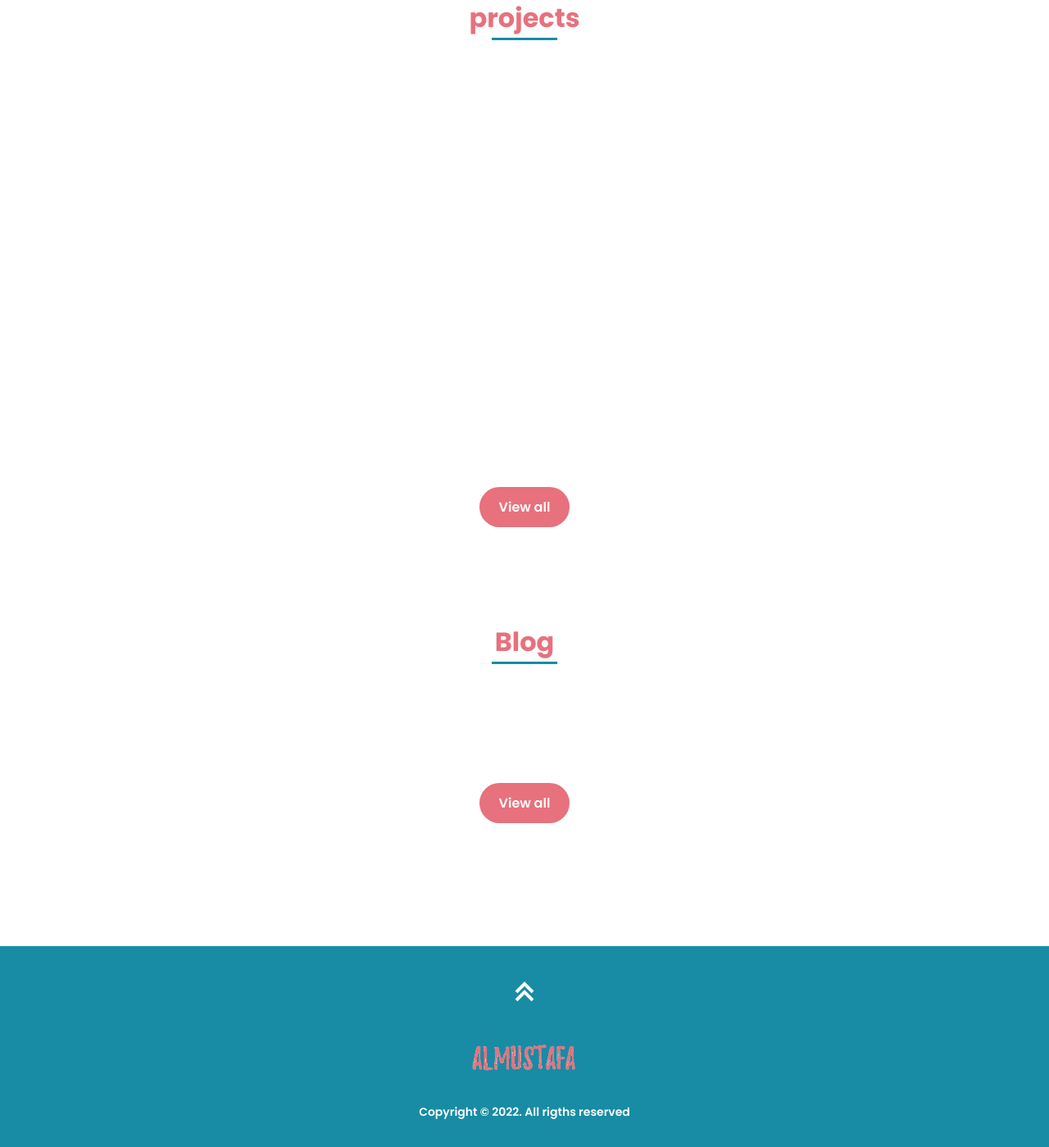
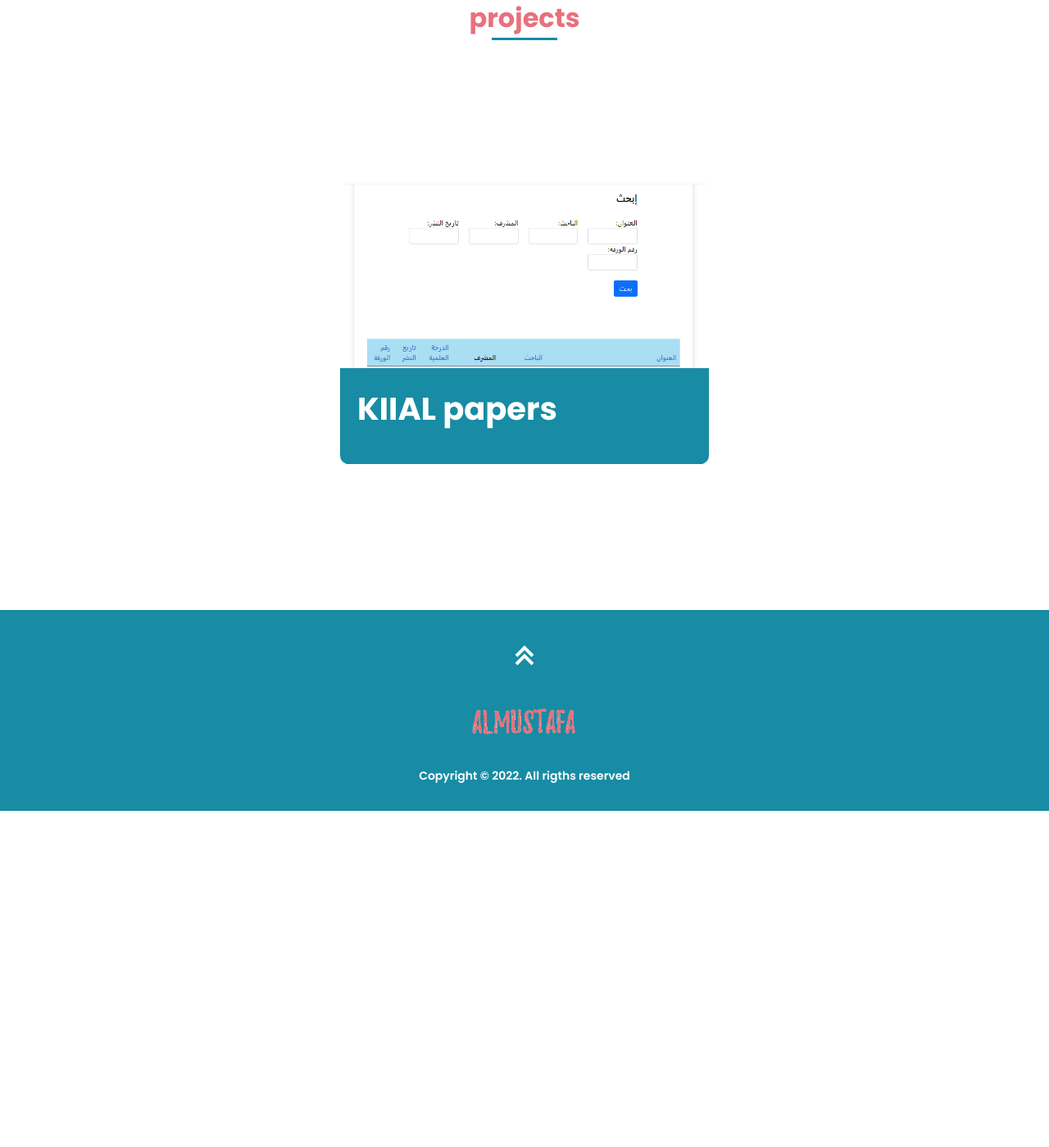
Before and after one commit to almustafa-noureddin/Portfolio-website, a Django app: page / in a window 1280 px wide. Shown: the part 2132-3531 px from the top of the page at 82% size. After the commit the page ends 3121 px from the top, so only its background shows below. Run offline with Django 3.2, Linux system fonts and the light colour scheme; data that the repository does not hold is empty.

Commit message:
Fixing bugs
had to slim down on many things because of the limiations of  heroku's
free tier

```diff
--- a/base/models.py
+++ b/base/models.py
@@ -69,12 +69,12 @@ class UserProfile(models.Model):
         verbose_name = 'User Profile'
 
     user = models.OneToOneField(User, on_delete=models.CASCADE)
-    avatar = models.ImageField(blank=True, null=True, upload_to="avatar")
+
     title = models.CharField(max_length=200, blank=True, null=True)
     bio = models.TextField(blank=True, null=True)
     skill_categories = models.ManyToManyField(SkillCategory, blank=True)
     skills = models.ManyToManyField(Skill, blank=True)
-    cv = models.FileField(blank=True, null=True, upload_to="cv")
+
     socials= models.ManyToManyField(Social, blank=True)
 
     def __str__(self):
--- a/base/templates/base/index.html
+++ b/base/templates/base/index.html
@@ -21,7 +21,8 @@ END page specific CSS blocks
 <!-- ================================
 Start page specific script blocks
 ================================= -->
-{% block extend_footer %}{% endblock %}
+{% block extend_footer %}
+{% endblock %}
 <!-- ================================
 END page specific script blocks
 ================================= -->
@@ -68,7 +69,7 @@ Start Content
       </div>
       <br>
       <br>
-      <a download href="{{me.userprofile.cv.url}}" class="more-button">Download Resume</a>
+      <a download href="{% static 'assets/files/Almustafa_Abdulgadir_CV.pdf'%}" class="more-button">Download Resume</a>
       <a href="{% url 'base:contact' %}" class="more-button">Contact Me</a>
       </center>
     </div>
@@ -103,31 +104,30 @@ Start Content
     <h2 class="section-title">projects</h2>
     <div class="projects">
       <div class="box">
-        {% for project in projects %}
-          {% if project.is_active %}
+
             <div class="column skill-acard acard" style="margin: 15px"data-aos="zoom-in-up" data-aos-easing="linear" data-aos-delay="300" data-aos-duration="600" >
-              <div class="wrapper" style="background: url('{{project.thumbnail.url}}') center / cover no-repeat;">
+              <div class="wrapper" style="background: url('/static/assets/img/imgproject1.PNG') center / cover no-repeat;">
                 <div class="header">
                 </div>
                 <div class="data">
                   <div class="content">
                     <div class="title-div">
-                      <h1 class="title"><a href="{% url 'base:project' slug=project.slug %}" >{{project.name}}</a></h1>
+                      <h1 class="title"><a href="https://github.com/almustafa-noureddin/Database-design-kiial.org-papers" >KIIAL papers</a></h1>
                     </div>
-                    <p>{{project.description}}</p>
+
                     <ul class="menu-content"><br>
-                      <li><a href="{{project.live_link}}" class="social-icon-project"><svg xmlns="http://www.w3.org/2000/svg" width="30" height="25" viewBox="0 0 30 28" fill="none" stroke="#fff" stroke-width="1.5" stroke-linecap="round" stroke-linejoin="round" class="feather feather-monitor"><rect x="2" y="3" width="20" height="14" rx="2" ry="2"></rect><line x1="8" y1="21" x2="16" y2="21"></line><line x1="12" y1="17" x2="12" y2="21"></line></svg></a></li>
-                      <li><a href="{{project.github_link}}" class="social-icon-project"><svg xmlns="http://www.w3.org/2000/svg" width="30" height="25" viewBox="0 0 30 28" fill="none" stroke="#fff" stroke-width="1.5" stroke-linecap="round" stroke-linejoin="round" class="feather feather-github"><path d="M9 19c-5 1.5-5-2.5-7-3m14 6v-3.87a3.37 3.37 0 0 0-.94-2.61c3.14-.35 6.44-1.54 6.44-7A5.44 5.44 0 0 0 20 4.77 5.07 5.07 0 0 0 19.91 1S18.73.65 16 2.48a13.38 13.38 0 0 0-7 0C6.27.65 5.09 1 5.09 1A5.07 5.07 0 0 0 5 4.77a5.44 5.44 0 0 0-1.5 3.78c0 5.42 3.3 6.61 6.44 7A3.37 3.37 0 0 0 9 18.13V22"></path></svg></a></li>
+                      <li><a href="https://kiial-papers.herokuapp.com/" class="social-icon-project"><svg xmlns="http://www.w3.org/2000/svg" width="30" height="25" viewBox="0 0 30 28" fill="none" stroke="#fff" stroke-width="1.5" stroke-linecap="round" stroke-linejoin="round" class="feather feather-monitor"><rect x="2" y="3" width="20" height="14" rx="2" ry="2"></rect><line x1="8" y1="21" x2="16" y2="21"></line><line x1="12" y1="17" x2="12" y2="21"></line></svg></a></li>
+                      <li><a href="https://github.com/almustafa-noureddin/Database-design-kiial.org-papers" class="social-icon-project"><svg xmlns="http://www.w3.org/2000/svg" width="30" height="25" viewBox="0 0 30 28" fill="none" stroke="#fff" stroke-width="1.5" stroke-linecap="round" stroke-linejoin="round" class="feather feather-github"><path d="M9 19c-5 1.5-5-2.5-7-3m14 6v-3.87a3.37 3.37 0 0 0-.94-2.61c3.14-.35 6.44-1.54 6.44-7A5.44 5.44 0 0 0 20 4.77 5.07 5.07 0 0 0 19.91 1S18.73.65 16 2.48a13.38 13.38 0 0 0-7 0C6.27.65 5.09 1 5.09 1A5.07 5.07 0 0 0 5 4.77a5.44 5.44 0 0 0-1.5 3.78c0 5.42 3.3 6.61 6.44 7A3.37 3.37 0 0 0 9 18.13V22"></path></svg></a></li>
                     </ul>
                   </div>
                 </div>
               </div>
             </div>
-          {% endif %}
-        {% endfor %}
+
+
       </div>
       <center>
-        <a href="{% url 'base:projects' %}" class="more-button" target="_blank">View all</a>
+
       </center>
     </div>
   </section>
@@ -135,38 +135,7 @@ Start Content
   <!--===== blog ======-->
   <!-----blog section start----------->
 
-  <section class="blog-section" id="blog">
-    <h2 class="section-title">Blog</h2>
-    <div class="blog">
-      {% for blog in blogs %}
-        {% if blog.is_active %}
-          <div class="col gaap" data-aos="fade-up" data-aos-easing="linear" data-aos-delay="100" data-aos-duration="400">
-            <div class="bcard bcard1">
-              <img src="{{blog.thumbnail.url}}" class="featured-image"/>
-              <article class="bcard-body">
-                <header>
-                  <div class="title">
-                    <h3><a href="{% url 'base:blog' slug=blog.slug %}">{{blog.name}}</a></h3>
-                  </div>
-                  <p class="meta">
-                    <span class="pre-heading">{{blog.timestamp.date}}</span><br>
-                    <span class="author">{{blog.author}}</span>
-                  </p>
-                  <ol>
-                    {{blog.description}}
-                  </ol>
-                  <a href="{% url 'base:blog' slug=blog.slug %}" class="more-button">read</a>
-                </header>
-              </article>
-            </div>
-          </div>
-        {% endif %}
-      {% endfor %}
-      <center>
-        <a href="{% url 'base:blogs' %}" class="more-button">View all</a>
-      </center>
-    </div>
-  </section>
+
   <br>
   <br>
 
--- a/base/templates/base/partials/header.html
+++ b/base/templates/base/partials/header.html
@@ -11,8 +11,8 @@
         <div class="nav__menu" id="nav-menu">
             <ul class="nav__list">
                 <li class="nav__item"><a href="{% url 'base:home' %}" class="nav__link active">Home</a></li>
-                <li class="nav__item"><a href="{% url 'base:projects' %}" class="nav__link">projects</a></li>
-                <li class="nav__item"><a href="{% url 'base:blogs' %}" class="nav__link">Blog</a></li>
+                <li class="nav__item"><a href="#projects" class="nav__link">projects</a></li>
+                <li class="nav__item"><a href="https://almustafa.hashnode.dev/" class="nav__link">Blog</a></li>
                 <li class="nav__item"><a href="{% url 'base:contact' %}" class="nav__link">Contact</a></li>
             </ul>
         </div>
--- a/base/urls.py
+++ b/base/urls.py
@@ -6,5 +6,4 @@ app_name = "base"
 
 urlpatterns = [
 	path('', views.IndexView.as_view(), name="home"),
-    path('contact/', views.ContactView.as_view(), name="contact"),
-]
+    path('contact/', views.ContactView.as_view(), name="contact"),]
--- a/static/assets/css/styles.css
+++ b/static/assets/css/styles.css
@@ -8,7 +8,7 @@
   /*Purple 260 - Red 355 - Blue 224 - Pink 340*/
   /* HSL color mode */
 
-  --first-color: #fcfcfc;
+  --first-color: white;
   --second-color: #178ca4;
   --third-color: #072a40;
   --fourth-color:#afd275;
```
Also changed, not shown: base/templates/base/blog.html (deleted, +0 -71 lines), base/templates/base/projects.html (deleted, +0 -72 lines), static/assets/js/app.js (added, +65 -0 lines), base/migrations/0016_auto_20220321_1127.py (added), base/views.py (line endings or trailing spaces), static/assets/img/imgproject1.PNG (added), 1 other file.
